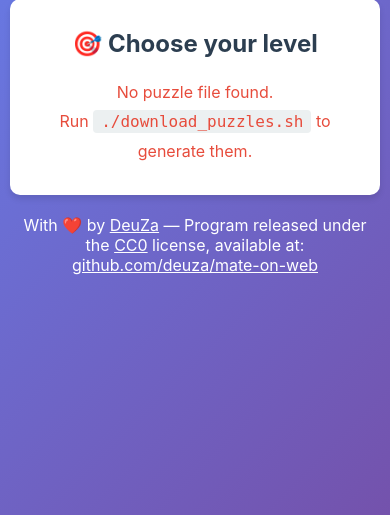
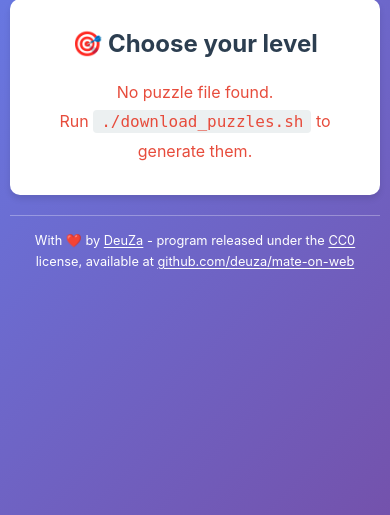
Before and after one commit to deuza/mate-on-web, a PHP site: page / in a window 390 px wide. Shown: the part 159-674 px from the top of the page. Run offline with PHP 8.4, Linux system fonts and the light colour scheme.

Commit message:
Fix W3C validator error and warning, restyle the footer
- Level selector heading: h3 -> h2, so the heading levels no longer
  skip from h1 to h3 (CSS selector updated accordingly)
- Footer: replace the obsolete <p align="center"> and its inline
  styles with a <footer class="page-footer"> styled in style.css,
  aligned on the main container, readable on small screens

```diff
--- a/index.php
+++ b/index.php
@@ -60,7 +60,7 @@ for ($i = 1; $i <= 5; $i++) {
 
     <!-- Level selector -->
     <div class="level-selector" id="levelSelector">
-        <h3>🎯 Choose your level</h3>
+        <h2>🎯 Choose your level</h2>
         <div class="level-buttons">
             <?php if (empty($availableLevels)): ?>
                 <p class="no-puzzles">No puzzle file found.<br>
@@ -173,6 +173,15 @@ for ($i = 1; $i <= 5; $i++) {
         </div>
     </div>
 
+    <!-- Footer -->
+    <footer class="page-footer">
+        With ❤️ by <a href="https://github.com/deuza">DeuZa</a> -
+        program released under the
+        <a href="https://creativecommons.org/publicdomain/zero/1.0/">CC0</a> license,
+        available at
+        <a href="https://github.com/deuza/mate-on-web">github.com/deuza/mate-on-web</a>
+    </footer>
+
     <!-- jQuery (required by chessboard.js), local copy -->
     <script src="vendor/jquery-3.7.1.min.js"></script>
 
@@ -184,15 +193,5 @@ for ($i = 1; $i <= 5; $i++) {
 
     <!-- Main application -->
     <script src="app.js"></script>
-
-<p align="center" style="color: white;">
-  With ❤️ by <a href="https://github.com/deuza" style="color: white;">DeuZa</a> —
-  Program released under the
-  <a href="https://creativecommons.org/publicdomain/zero/1.0/" style="color: white;">CC0</a> license,
-  available at:
-  <a href="https://github.com/deuza/mate-on-web" style="color: white;">github.com/deuza/mate-on-web</a>
-</p>
-
-
 </body>
 </html>
--- a/style.css
+++ b/style.css
@@ -77,7 +77,7 @@ body {
     text-align: center;
 }
 
-.level-selector h3 {
+.level-selector h2 {
     color: var(--primary-color);
     font-size: 1.5rem;
     margin-bottom: 20px;
@@ -380,6 +380,37 @@ body {
     background: var(--danger-color);
 }
 
+/* Footer: white on the gradient, like the header.
+   Same max width as .main-container so it lines up with the board. */
+.page-footer {
+    max-width: 1000px;
+    margin: 30px auto 0;
+    padding-top: 15px;
+    border-top: 1px solid rgba(255, 255, 255, 0.3);
+    color: white;
+    text-align: center;
+    font-size: 0.9rem;
+    line-height: 1.6;
+    overflow-wrap: anywhere;    /* long URL wraps on narrow screens */
+}
+
+/* Links take the text colour: the browser's default blue reads badly
+   on the violet. Underline kept so they still look like links. */
+.page-footer a {
+    color: inherit;
+    text-underline-offset: 2px;
+}
+
+.page-footer a:hover {
+    text-decoration-thickness: 2px;
+}
+
+.page-footer a:focus-visible {
+    outline: 2px solid white;
+    outline-offset: 2px;
+    border-radius: 2px;
+}
+
 /* Responsive */
 @media (max-width: 900px) {
     .main-container {
@@ -421,6 +452,11 @@ body {
     .promotion-pieces {
         grid-template-columns: repeat(2, 1fr);
     }
+
+    .page-footer {
+        margin-top: 20px;
+        font-size: 0.8rem;
+    }
 }
 
 /* Custom scrollbar */
```
